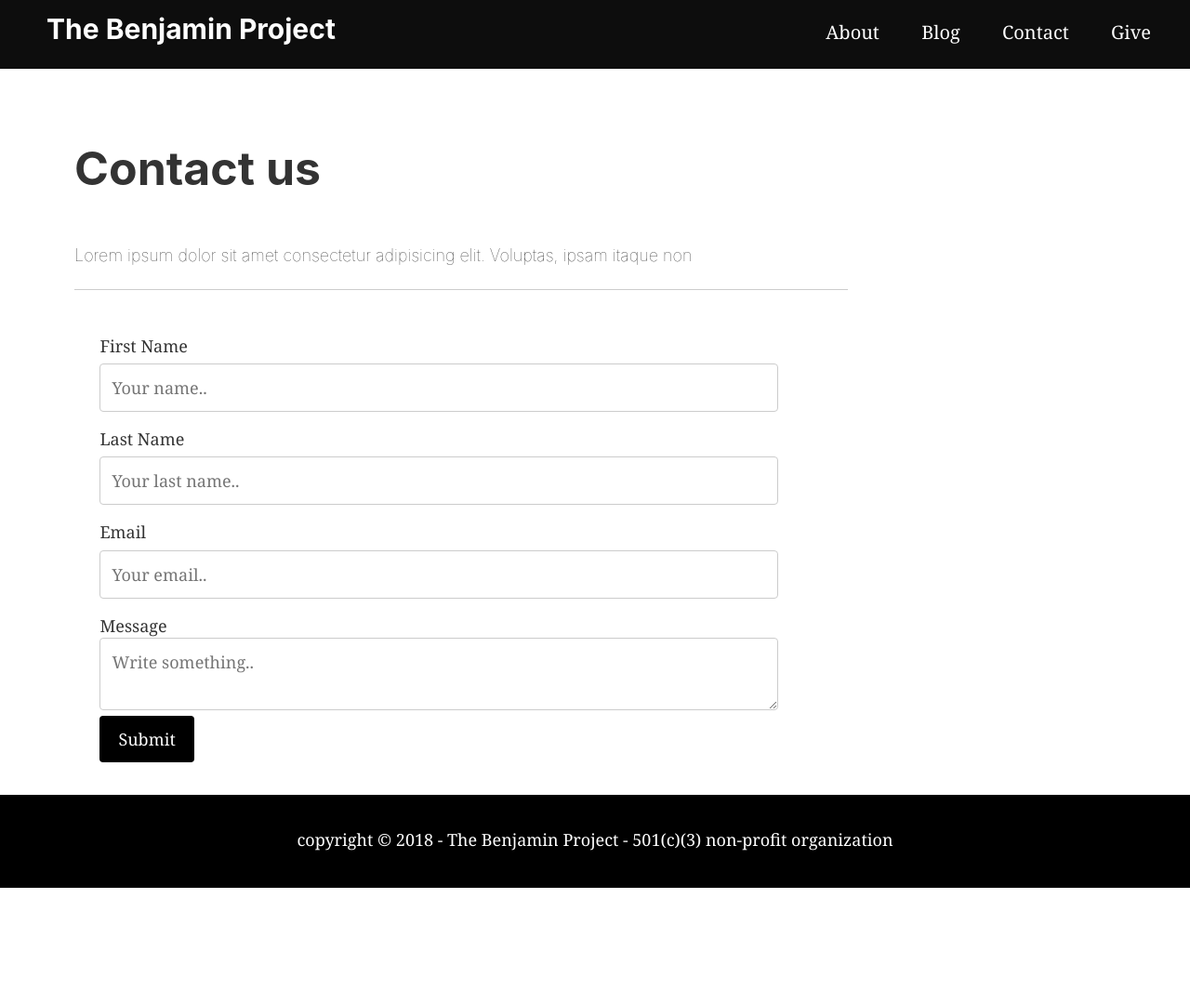
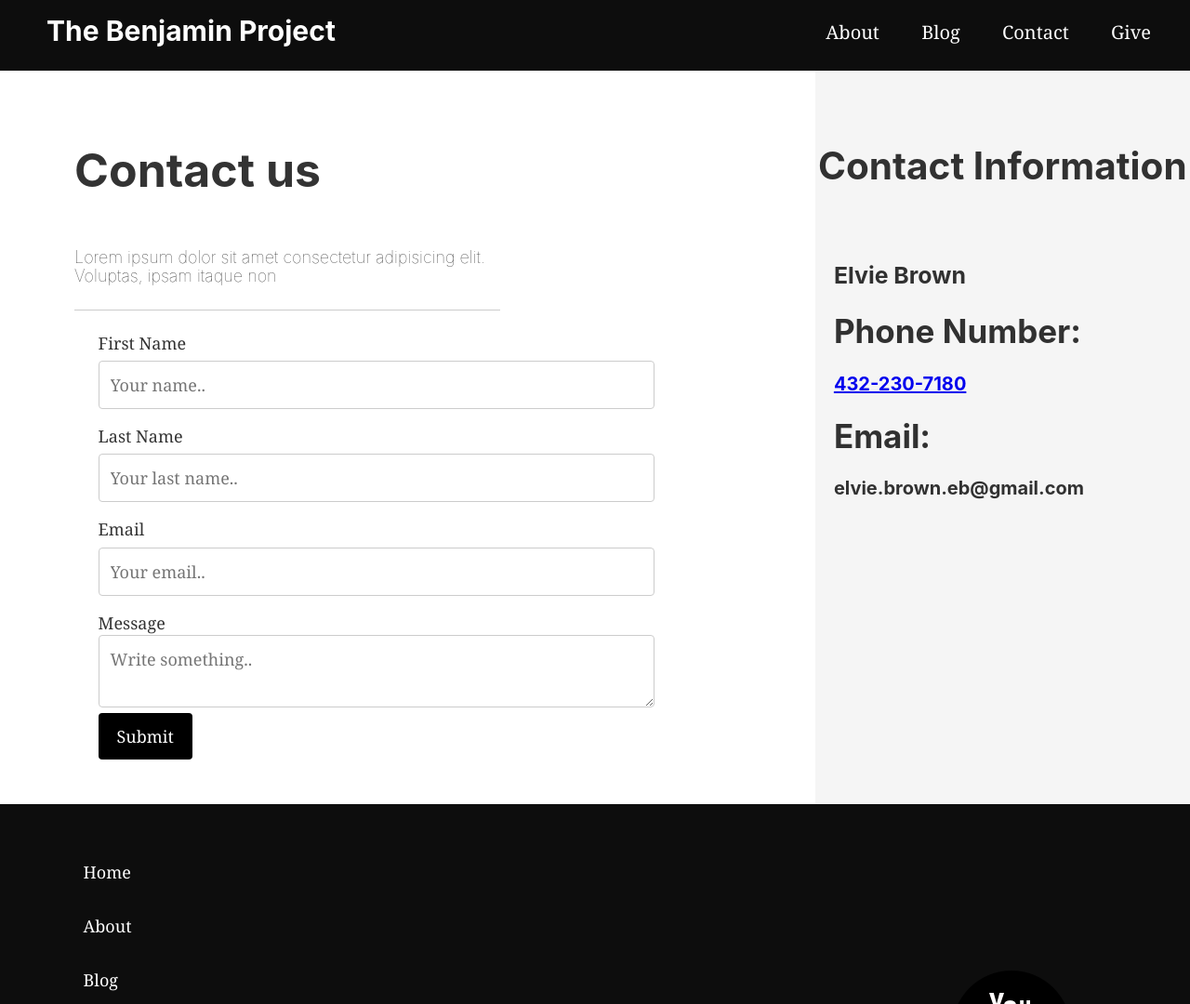
Before and after one commit to Jonathon7/Benjamin-Project, a Gatsby site: page /contact in a window 1280 px wide. Shown: the top 1080 px of the page at 93% size. Before the commit the page ends 955 px from the top, so only its background shows below. Built offline with nearby package versions, Linux system fonts and the light colour scheme; Gatsby itself is replaced by a stand-in of ours.

Commit message:
added responsive design and additional info to the contact page

```diff
--- a/src/components/layout.css
+++ b/src/components/layout.css
@@ -1,3 +1,19 @@
+.nav-container {
+  background-color: #0d0d0d;
+  position: sticky;
+  top: 0;
+}
+
+.nav-container-2 {
+  display: flex;
+  justify-content: space-between;
+}
+
+.logo {
+  font-size: 30px;
+  padding-top: 12px;
+}
+
 .container-1 {
   height: 350px;
   background-color: black;
@@ -56,7 +72,7 @@
 }
 
 .text {
-  padding: 20px;
+  padding-right: 20px;
   padding-top: 40px;
 }
 
@@ -122,14 +138,14 @@
 
 .footer {
   height: 100px;
-  background-color: black;
+  background-color: #0a0a0a;
   display: flex;
   justify-content: space-evenly;
 }
 
 .footer-text {
   color: white;
-  padding-top: 35px;
+  padding-top: 45px;
 }
 
 .myButton {
@@ -203,10 +219,27 @@
 
 /* The contact page */
 
+.contact-container {
+  display: flex;
+}
+
+.contact-side-text {
+  padding-left: 5%;
+  padding-bottom: 75%;
+}
+
+.contact-side-text h5 {
+  font-size: 35px;
+}
+
+.contact-side-text h6 {
+  font-size: 20px;
+}
+
 .contact-form {
-  margin: 5px;
-  padding-left: 8%;
-  max-width: 65%;
+  margin: 0px;
+  padding-left: 15%;
+  max-width: 100%;
   padding-bottom: 30px;
 }
 
@@ -240,7 +273,6 @@ input[type='submit']:hover {
   background-color: whitesmoke;
   width: 70%;
   margin-left: auto;
-  height: 1100px;
 }
 
 .sidebar-text {
@@ -268,6 +300,7 @@ input[type='submit']:hover {
   justify-content: space-between;
   background-color: #0d0d0d;
   color: white;
+  border-bottom: solid 200px #0d0d0d;
 }
 
 .top-footer-list {
@@ -283,6 +316,37 @@ input[type='submit']:hover {
 }
 
 @media (max-width: 1000px) {
+  .nav-container {
+    height: 75px;
+  }
+
+  .nav-list {
+    display: none;
+  }
+
+  .logo {
+    font-size: 22px;
+  }
+
+  .header-text {
+    display: none;
+  }
+
+  .header-container {
+    margin: 0;
+    padding: 0;
+  }
+
+  .header-links {
+    display: none;
+  }
+
+  .header-img {
+    width: 100%;
+    background-size: contain;
+    padding-left: 120%;
+  }
+
   .main-content {
     display: inline;
   }
@@ -318,6 +382,10 @@ input[type='submit']:hover {
   }
   .about-text {
     padding: 15px;
+  }
+
+  .footer {
+    display: none;
   }
 }
 
--- a/src/components/navigation.js
+++ b/src/components/navigation.js
@@ -2,19 +2,8 @@ import React from 'react'
 import { Link } from 'gatsby'
 
 const Navigation = ({ siteTitle }) => (
-  <div
-    style={{
-      background: '#0d0d0d',
-      position: 'sticky',
-      top: 0,
-    }}
-  >
-    <nav
-      style={{
-        display: 'flex',
-        justifyContent: 'space-between',
-      }}
-    >
+  <div className="nav-container">
+    <nav className="nav-container-2">
       <Link
         to="./"
         style={{
@@ -26,13 +15,14 @@ const Navigation = ({ siteTitle }) => (
         }}
       >
         {' '}
-        <h1 style={{ fontSize: '30px', paddingTop: '10px' }}>{siteTitle}</h1>
+        <h1 className="logo">{siteTitle}</h1>
       </Link>
       <div
         style={{
           fontSize: '20px',
           margin: '22px',
         }}
+        className="nav-list"
       >
         <Link
           to="/page-2"
--- a/src/components/sidebar.js
+++ b/src/components/sidebar.js
@@ -1,4 +1,5 @@
 import React from 'react'
+//import Link from 'gatsby-link'
 
 const Sidebar = props => {
   return (
@@ -6,6 +7,15 @@ const Sidebar = props => {
       <div className="sidebar-text">
         <h1>{props.title}</h1>
         <h4>{props.text}</h4>
+        <div className="contact-side-text">
+          <h3>{props.name}</h3>
+          <h5>{props.header}</h5>
+          <h6>
+            <a href="tel:4322968587">{props.subText}</a>
+          </h6>
+          <h5>{props.header2}</h5>
+          <h6>{props.subText2}</h6>
+        </div>
       </div>
     </div>
   )
--- a/src/pages/contact.js
+++ b/src/pages/contact.js
@@ -1,10 +1,13 @@
 import React from 'react'
 import Layout from '../components/layout'
 import Heading from '../components/heading'
+import Sidebar from '../components/sidebar'
+import TopFooter from '../components/topfooter'
 
 const Contact = () => {
   return (
     <Layout>
+      <div className="contact-container">
         <div>
           <Heading
             title="Contact us"
@@ -51,6 +54,18 @@ const Contact = () => {
             <input type="submit" value="Submit" />
           </form>
         </div>
+        <div style={{ width: '100%' }}>
+          <Sidebar
+            title="Contact Information"
+            name="Elvie Brown"
+            header="Phone Number:"
+            subText="432-230-7180"
+            header2="Email:"
+            subText2="elvie.brown.eb@gmail.com"
+          />
+        </div>
+      </div>
+      <TopFooter />
     </Layout>
   )
 }
--- a/src/pages/page-2.js
+++ b/src/pages/page-2.js
@@ -35,6 +35,9 @@ const SecondPage = () => (
             repellendus eum ipsum neque sequi dolorum f ugiat, explicabo
             assumenda vero accusantium consequatur animi?
           </p>
+          <br />
+          <hr />
+          <br />
         </div>
       </div>
       <div>
```
Lines whose indentation alone changed are shown as unchanged.
